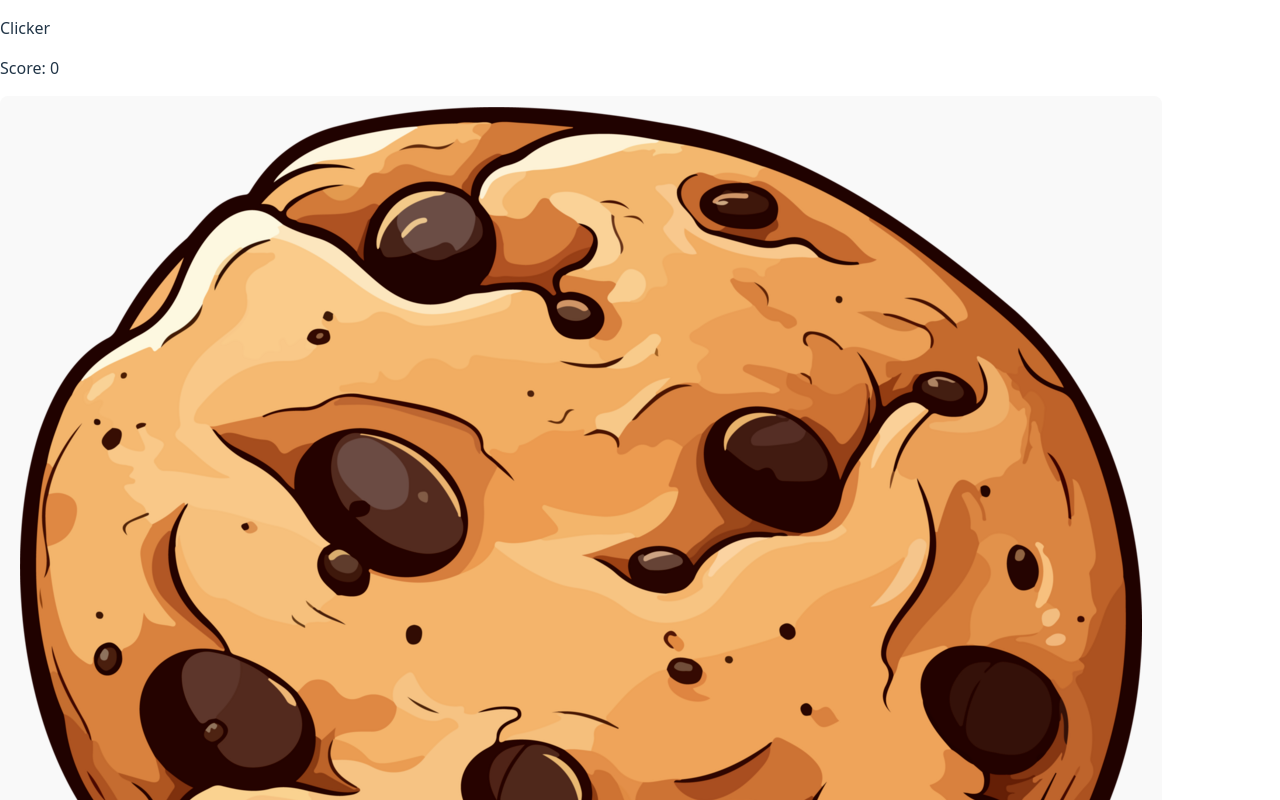
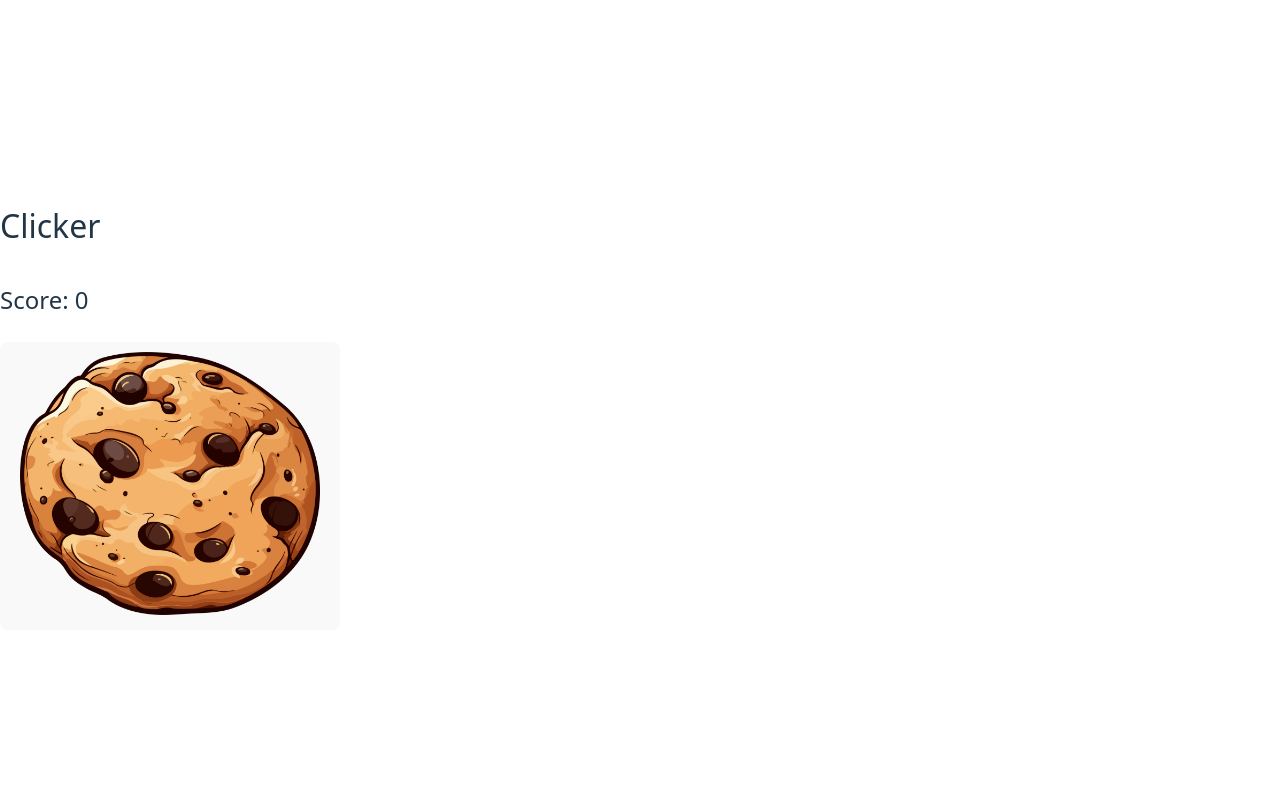
Before and after one commit to MrHryhorii/cookie-cat-user, a React (Vite) app: page / in a window 1280 px wide. Shown: the top 800 px of the page. Built offline with nearby package versions, Linux system fonts and the light colour scheme.

Commit message:
base-clicker-css

```diff
--- a/src/components/Clicker.jsx
+++ b/src/components/Clicker.jsx
@@ -1,5 +1,6 @@
 import React from 'react'
 import { useState } from 'react';
+import styles from '../components/Clicker.module.css'
 import img from '/public/cookie-1.png';
 
 
@@ -9,9 +10,9 @@ const Clicker = () => {
 
     return (
         <>
-        <p>Clicker</p>
+        <p className={styles.title}>Clicker</p>
         <div>
-            <p>Score: {score}</p>
+            <p className={styles.score}>Score: {score}</p>
             <button onClick={() => setScore(score + 1)}>
                 <img src={img} alt="Cookie" />
             </button>
--- /dev/null
+++ b/src/components/Clicker.module.css
@@ -0,0 +1,11 @@
+img{
+    width: 300px;
+}
+
+.title{
+    font-size: 2rem;
+}
+
+.score{
+    font-size: 1.5rem;
+}
```
